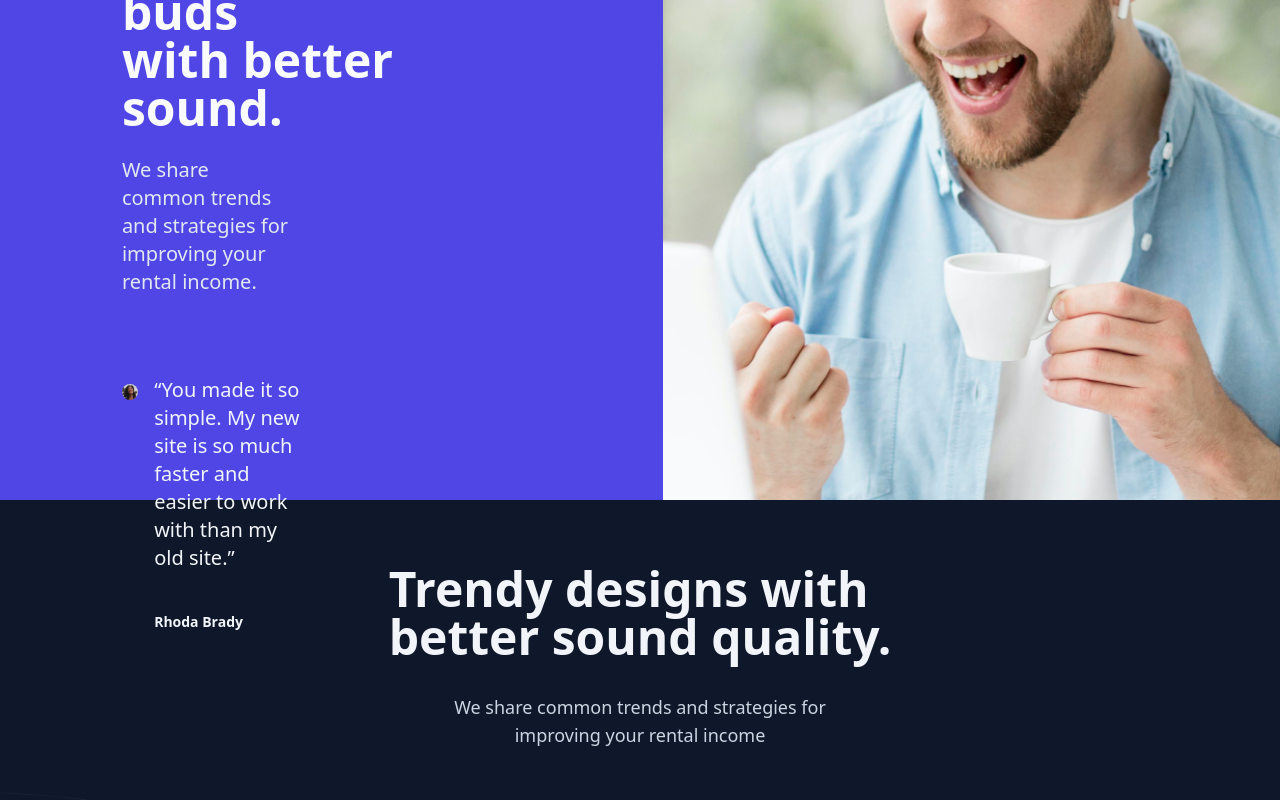
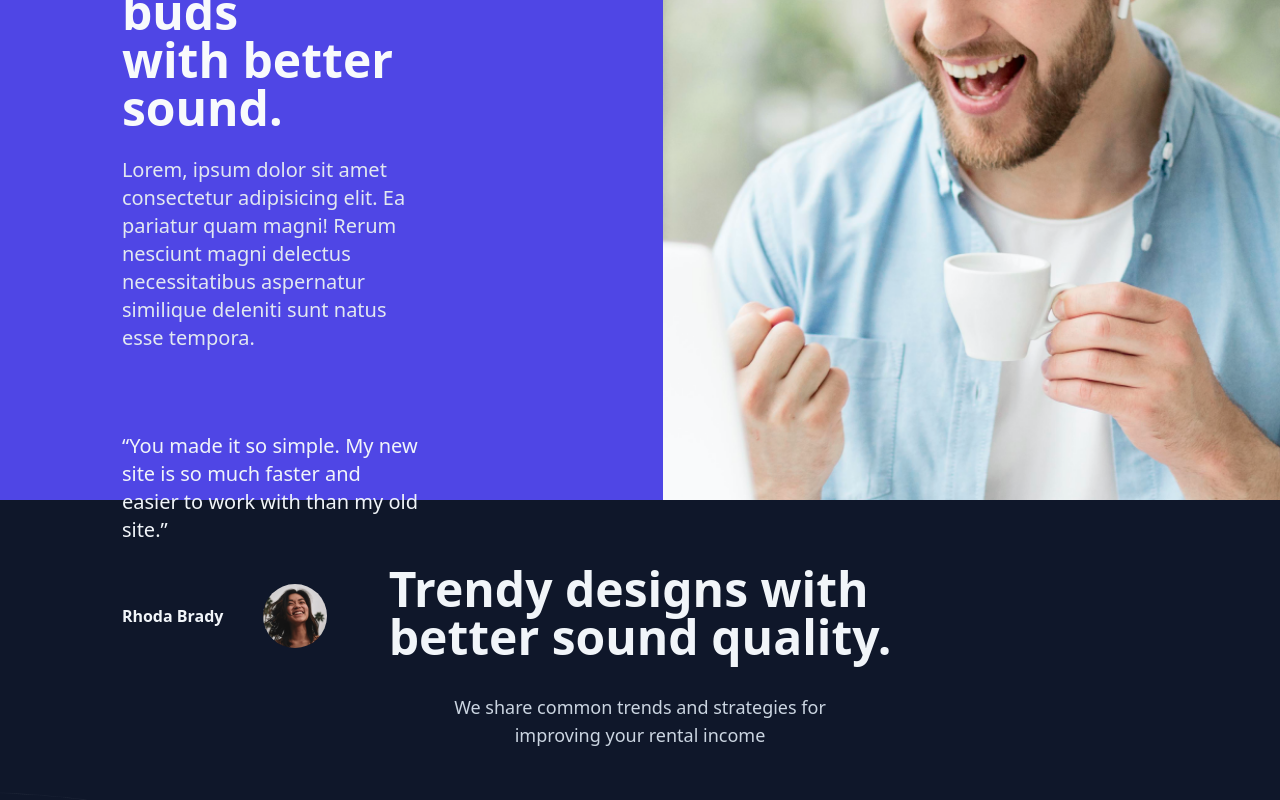
Before and after one commit to juliancoder22/airpods-website, a React (Vite) app: page / in a window 1280 px wide. Shown: the part 1140-1940 px from the top of the page. Built offline with nearby package versions, Linux system fonts and the light colour scheme.

Commit message:
feature mobile reviews design

```diff
--- a/src/components/Reviews/Reviews.tsx
+++ b/src/components/Reviews/Reviews.tsx
@@ -4,35 +4,55 @@ import { Fade } from "react-awesome-reveal";
 
 const Reviews = () => {
   return (
-    <div className="flex h-screen bg-indigo-600 justify-end">
+    <div className="flex min-h-screen bg-indigo-600 justify-end md:h-screen">
       <Fade direction="left" triggerOnce duration={2500}>
-        <div className="flex flex-col p-60">
-          <h1 className="font-bold text-5xl text-slate-50">
-            Comfortable buds <br />
+        <div className="flex flex-col p-20 md:p-60 justify-center items-center md:items-start">
+          <Fade direction="up" triggerOnce duration={1500}>
+            <h1 className="font-bold text-4xl text-slate-50 text-center md:text-left md:text-5xl">
+              Comfortable buds <br className="hidden md:block" />
               with better sound.
             </h1>
-          <p className="mt-6 text-slate-200 text-xl w-7/12 font-thin">
-            We share common trends and strategies for improving your rental
-            income.
+          </Fade>
+          <Fade direction="down" triggerOnce duration={1500} delay={500}>
+            <p className="mt-6 text-slate-200 text-center text-xl md:text-left font-thin">
+              Lorem, ipsum dolor sit amet consectetur adipisicing elit. Ea
+              pariatur quam magni! Rerum nesciunt magni delectus necessitatibus
+              aspernatur similique deleniti sunt natus esse tempora.
             </p>
+          </Fade>
+          <Fade direction="right" triggerOnce duration={1500} delay={1000}>
             <div className="flex mt-20">
-            <div className="flex flex-col justify-start pt-2 pr-4">
-              <img src={reviewSvg} alt="review image" />
-            </div>
-            <div className="flex flex-col">
-              <p className="text-slate-100 text-xl w-7/12">
-                “You made it so simple. My new site is so much faster and easier
-                to work with than my old site.”
+              <div className="flex flex-col justify-start"></div>
+              <div className="flex flex-col items-center justify-center md:items-start">
+                <p className="text-slate-100 text-center text-xl md:text-left">
+                  “You made it so simple. My new site is so much faster and
+                  easier to work with than my old site.”
                 </p>
-              <span className="text-sm text-slate-100 mt-10 font-semibold">
+                <div className="flex flex-col md:flex-row justify-center items-center gap-10 mt-10">
+                  <img
+                    src={reviewSvg}
+                    alt="review image"
+                    className="w-20 md:hidden"
+                  />
+                  <span className="text-md text-center text-slate-100 font-semibold md:text-left">
                     Rhoda Brady
                   </span>
+                  <img
+                    src={reviewSvg}
+                    alt="review image"
+                    className="w-16 hidden md:block"
+                  />
                 </div>
               </div>
             </div>
           </Fade>
-
-      <img src={reviewsBackground} alt="" />
+        </div>
+      </Fade>
+      <img
+        src={reviewsBackground}
+        alt="background"
+        className="hidden md:block"
+      />
     </div>
   );
 };
```
Lines whose indentation alone changed are shown as unchanged.
